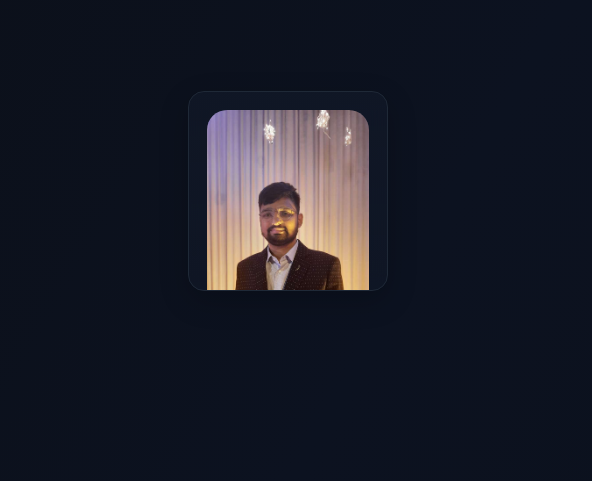
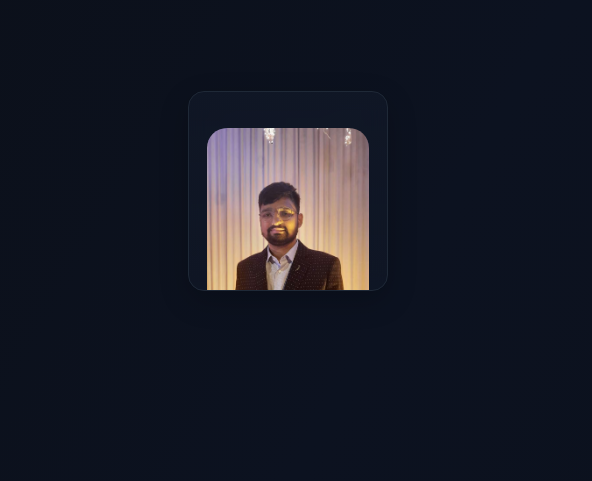
Before and after one commit to viper-vm/viper-vm.github.io, a plain HTML site: page index.html in a window 1280 px wide. Shown: the part 94-575 px from the top of the page, 688-1280 px from the left. Drawn offline with nearby package versions, Linux system fonts and the light colour scheme; no server answers.

Commit message:
ui changes

```diff
--- a/index.html
+++ b/index.html
@@ -329,7 +329,7 @@
       </div>
     </div>
     <div class="avatar card" aria-label="Avatar">
-      <img src="/assets/img/vivek.jpg" alt="Vivek Modi" style="width:100%;height:100%;object-fit:cover;border-radius:20px;" />
+      <img src="/assets/img/vivek.jpg" alt="Vivek Modi" style="width:100%;height:90%;object-fit:cover;border-radius:20px;object-position:center top 10%;" />
     </div>
   </main>
 
```
